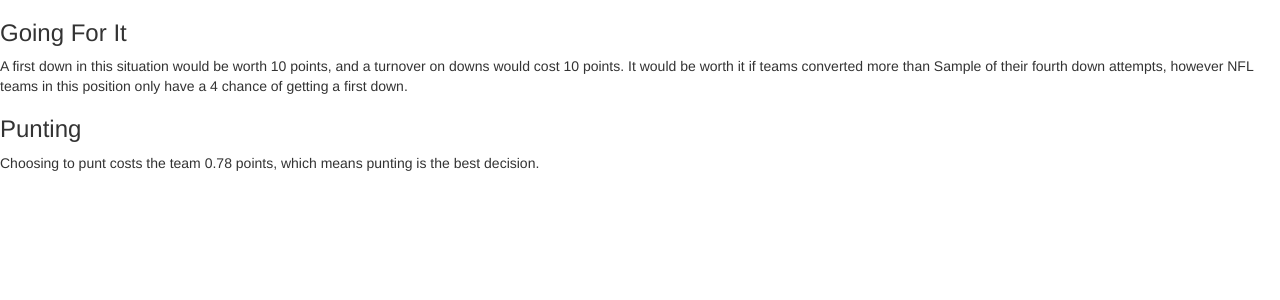
After one commit to kevinburke/downanddistance, a Flask app: template templates/calc.html in a window 1280 px wide. The commit adds this page. Shown: the top 300 px of the page. Run offline with Flask 2, Linux system fonts and the light colour scheme; the template is opened without the code that fills it: most values are stand-ins (such as "Sample title", 1, 10 or a date in 2020); some libraries are stand-ins or nearby versions.

Commit message:
ya a bunch of changes

```diff
--- a/app.py
+++ b/app.py
@@ -1,27 +1,129 @@
 import os
+import pprint
 
-from flask import Flask, render_template, request, flash, redirect
+from bs4 import BeautifulSoup
+from flask import (Flask, render_template, request, flash, redirect,
+    make_response)
 import requests
 
 app = Flask(__name__)
 app.secret_key = 'eK+sm^.2E{yBE26taB]cfCGDgCXjqEsequtRBTLD'
 
+my_titles = {
+    'EP Fail: ': 'expected_points_failure',
+    'EP Success': 'expected_points_success',
+    'EP Total: ': 'expected_points_total',
+    'Success Rate: ': 'success_rate',
+    'WP Fail: ': 'win_probability_failure',
+    'WP Success': 'win_probability_success',
+    'WP Total: ': 'win_probability_total',
+}
+
+def get_stat_params(args):
+    """ Return a dictionary of Advanced NFL Stat params based on mine """
+
+    params = {}
+    params['togo'] = args.get('to_go', type=int)
+    yard_line = args.get('fieldposition', type=int)
+    if yard_line > 50:
+        params['fldside'] = 'own'
+        params['ydline'] = yard_line - 50
+    else:
+        params['fldside'] = 'opp'
+        params['ydline'] = yard_line
+    params['scorediff'] = args.get('margin', type=int)
+    params['qtr'] = args.get('quarter', type=int)
+    params['minleft'] = args.get('minutes', type=int)
+    params['sec'] = args.get('seconds', type=int)
+    return params
+
+def parse_stats(html):
+    """ Please, don't look too hard at this. """
+
+    soup = BeautifulSoup(html)
+    table = soup.find('table')
+    rows = table.findAll('tr')
+    first_pass_be = first_pass_sr = False
+    d = {
+        'go_for_it':  {'action': 'go_for_it'},
+        'punt':       {'action': 'punt'},
+        'field_goal': {'action': 'field_goal'}
+    }
+
+    for row in rows:
+        if row.get('id', None):
+            continue
+        cols = row.findAll('td')
+
+        if cols[0].text == 'Break-Even:':
+            row_title = ('expected_break_even' if first_pass_be
+                         else 'win_break_even')
+            first_pass_be = not first_pass_be
+
+        elif cols[0].text == 'Success Rate: ':
+            row_title = ('expected_success_rate' if first_pass_sr
+                         else 'win_success_rate')
+            first_pass_sr = not first_pass_sr
+
+        else:
+            row_title = my_titles[cols[0].text]
+
+        for i, action in enumerate(['go_for_it', 'punt', 'field_goal']):
+            try:
+                d[action][row_title] = float(cols[i + 1].text)
+            except ValueError:
+                # the td doesn't contain a number, ignore
+                pass
+
+    return d
+
 @app.route('/')
 def home():
     return render_template('index.html')
 
+def compare_ep(item1, item2):
+    return item1['expected_points_total'] > item2['expected_points_total']
+
+def compare_wp(item1, item2):
+    return item1['win_probability_total'] > item2['win_probability_total']
+
 @app.route('/calc')
 def calculate():
+    # validate parameters
     for param in ['to_go', 'field_position', 'margin', 'quarter', 'minutes',
                   'seconds']:
-        try:
-            arg = request.args.get(param, type=int)
-            if arg is None:
-                flash("Please provide a valid number for {}".format(param))
-                return redirect('/')
-        except Exception:
-            pass
-    return 'hi'
+        if request.args.get(param, type=int) is None:
+            flash("Please provide a valid number for {}".format(param))
+            return redirect('/')
+
+
+    # fetch the data
+    params = get_stat_params(request.args)
+    r = requests.get('http://wp.advancednflstats.com/4thDownCalc.php',
+                     params=params)
+    d = parse_stats(r.content)
+
+    # fancy logic!
+    # first check if the win probability and expected probability agree about
+    # what to do
+    go = d['go_for_it']
+    punt = d['punt']
+    fg = d['field_goal']
+
+    ep_sorted = sorted([go, punt, fg], cmp=compare_ep)
+    wp_sorted = sorted([go, punt, fg], cmp=compare_wp)
+
+    if ep_sorted[0] == wp_sorted[0]:
+        same = True
+        winner_ep = winner_wp = ep_sorted[0]['action']
+    else:
+        same = False
+        winner_ep = ep_sorted[0]['action']
+        winner_wp = wp_sorted[0]['action']
+
+    # render some html.
+    return render_template('calc.html', same=same, winner_ep=winner_ep,
+                           winner_wp=winner_wp, d=d)
 
 if __name__ == '__main__':
     # Bind to PORT if defined, otherwise default to 5000.
--- /dev/null
+++ b/templates/calc.html
@@ -0,0 +1,48 @@
+<!doctype html>
+<html>
+  <head>
+    <link rel="stylesheet" href="http://cdnjs.cloudflare.com/ajax/libs/twitter-bootstrap/2.1.1/css/bootstrap.min.css" />
+    <script type="text/javascript" src="http://ajax.googleapis.com/ajax/libs/jquery/1.7.2/jquery.min.js"></script>
+    <title>Should Your Team Go For It? - Results</title>
+  </head>
+  <body>
+    {% if same: %}
+    <h1>You should {{ winner_ep }}</h1>
+    {% endif %}
+    <div class="row-fluid">
+      <div class="span12">
+        <h3>Going For It</h3>
+        <p>
+        A first down in this situation would be worth
+        {{ d['go_for_it']['expected_points_success'] }} points, and a turnover
+        on downs would cost
+        {{ d['go_for_it']['expected_points_failure'] }} points.
+        {% if winner_ep == 'go_for_it' %}
+        The total expected points from going for it
+        ({{ d['go_for_it']['expected_points_total'] }}) exceeds the
+        expected points from punting ({{ d['punt']['expected_points_total'] }})
+        or kicking a field goal ({{ d['field_goal']['expected_points_total'] }}).
+        {% else %}
+        It would be worth it if teams converted more than
+        {{ d['go_for_it']['expected_break_even'] }} of their fourth down
+        attempts, however NFL teams in this position only have a
+        {{ d['go_for_it']['expected_success_rate'] }} chance of getting a
+        first down.
+        {% endif %}
+        </p>
+      </div>
+    </div>
+    <div class="row-fluid">
+      <div class="span12">
+        <h3>Punting</h3>
+        <p>
+        Choosing to punt costs the team 0.78 points, which means punting is the best decision.
+        </p>
+      </div>
+    </div>
+
+    <!--A made field goal here is worth 2.4 points, but a miss would cost the team 1.44 points. On average, teams make 55% of their kicks from this distance, which means kicking a field goal is the best decision.-->
+
+    <!---->
+  </body>
+</html>
--- a/templates/index.html
+++ b/templates/index.html
@@ -3,6 +3,7 @@
   <head>
     <link rel="stylesheet" href="http://cdnjs.cloudflare.com/ajax/libs/twitter-bootstrap/2.1.1/css/bootstrap.min.css" />
     <script type="text/javascript" src="http://ajax.googleapis.com/ajax/libs/jquery/1.7.2/jquery.min.js"></script>
+    <title>Should Your Team Go For It?</title>
   </head>
   <body>
     <div class="row-fluid">
```
